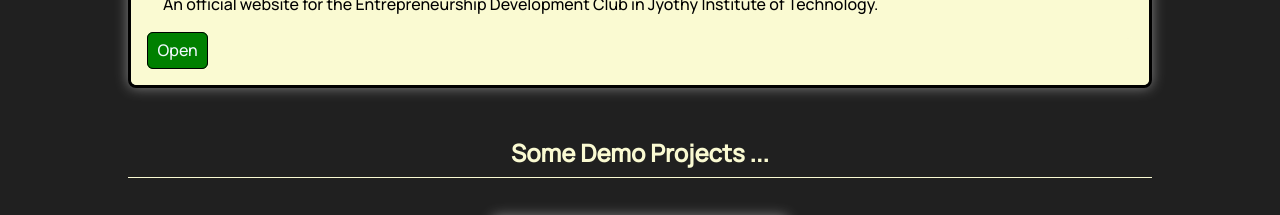
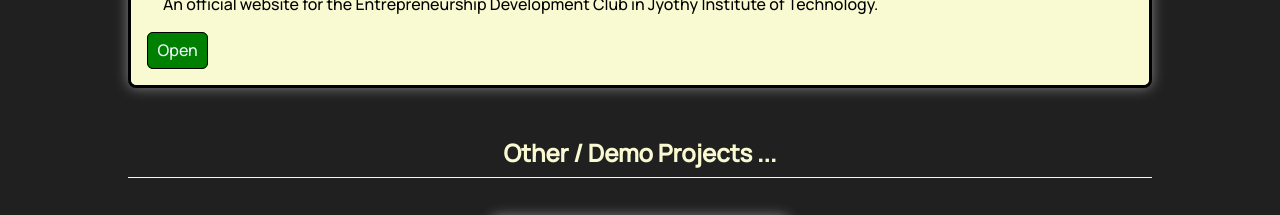
Before and after one commit to ankush07261/Ankush-Portfolio, a React (Create React App) app: page /experience in a window 1280 px wide. Shown: the part 780-995 px from the top of the page. Built offline with nearby package versions, Linux system fonts and the light colour scheme; a web font is replaced by a local one.

Commit message:
Update Experience.jsx

```diff
--- a/src/components/Experience.jsx
+++ b/src/components/Experience.jsx
@@ -31,7 +31,7 @@ function MyWork() {
         }
       </div>
 
-      <h2>Some Demo Projects ...</h2>
+      <h2>Other / Demo Projects ...</h2>
       <br/>
       <div className="projects">
         {
@@ -44,7 +44,6 @@ function MyWork() {
                 <p>{demo.description}</p>
                 <a href={ demo.liveURL} className="try-it" target="_blank" rel="noreferrer">Open</a>
                 <a className='github-link' href={demo.gitURL} target="_blank" rel="noopener noreferrer">Github</a>
-
               </p>
             </div>
           ))
```
Lines whose indentation alone changed are shown as unchanged.
